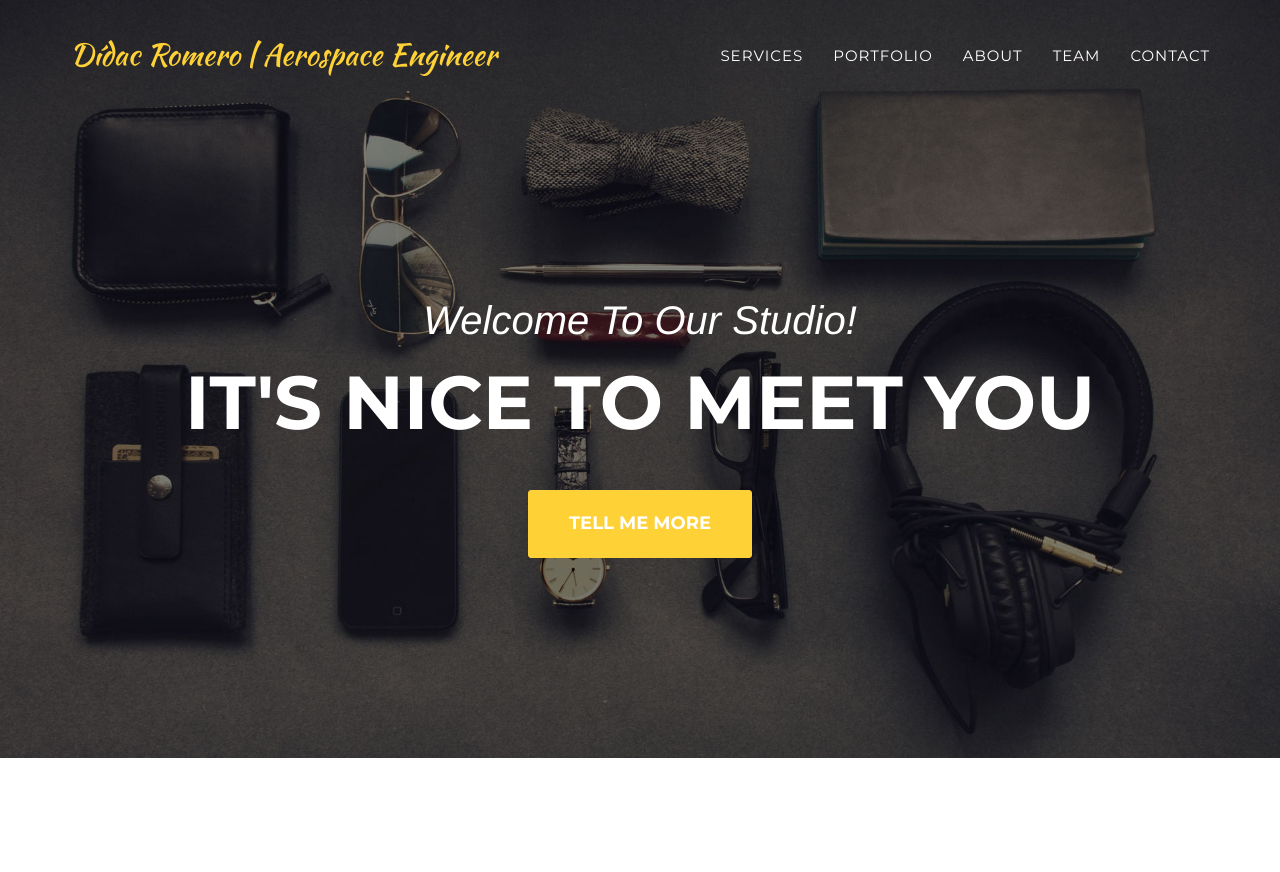
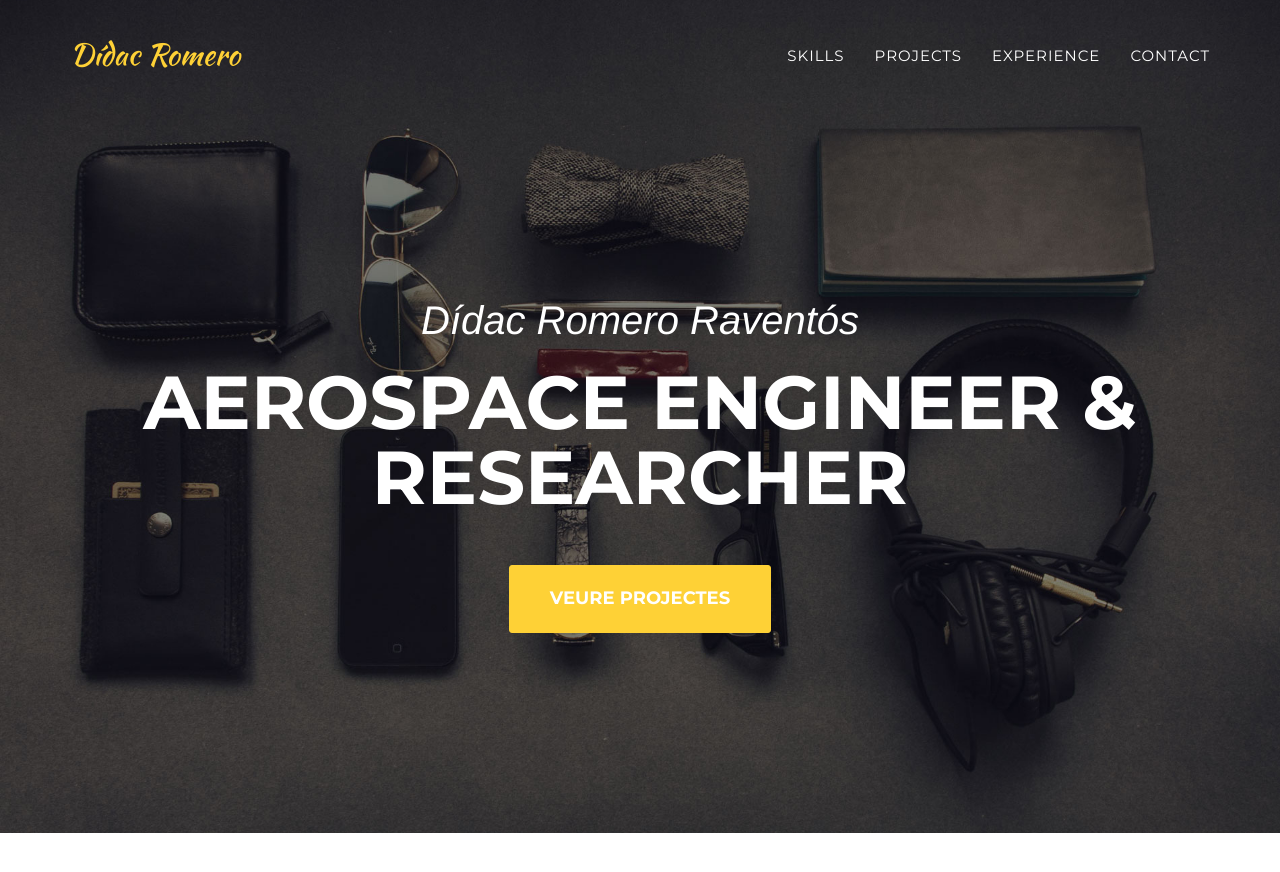
Before and after one commit to DidacRomeroRaventos/DidacRomeroRaventos.github.io, a Jekyll site: the page built from index.html, in a window 1280 px wide and 900 px high. Shown: the top 872 px of the window. Built offline with Jekyll 4.4.1, drawn with Linux system fonts in a browser that asks for light colours; some web fonts are replaced.

Commit message:
Update header.html

```diff
--- a/_includes/header.html
+++ b/_includes/header.html
@@ -1,7 +1,5 @@
-<!-- Navigation -->
 <nav class="navbar navbar-default navbar-fixed-top">
     <div class="container">
-            <!-- Brand and toggle get grouped for better mobile display -->
         <div class="navbar-header page-scroll">
             <button type="button" class="navbar-toggle" data-toggle="collapse" data-target="#bs-example-navbar-collapse-1">
                 <span class="sr-only">Toggle navigation</span>
@@ -9,49 +7,37 @@
                 <span class="icon-bar"></span>
                 <span class="icon-bar"></span>
             </button>
-                <a class="navbar-brand page-scroll" href="#page-top">{{site.title}}</a>
+            <a class="navbar-brand page-scroll" href="#page-top">Dídac Romero</a>
         </div>
 
-            <!-- Collect the nav links, forms, and other content for toggling -->
         <div class="collapse navbar-collapse" id="bs-example-navbar-collapse-1">
             <ul class="nav navbar-nav navbar-right">
                 <li class="hidden">
                     <a href="#page-top"></a>
                 </li>
                 <li>
-                        <a class="page-scroll" href="#services">Services</a>
+                    <a class="page-scroll" href="#services">Skills</a>
                 </li>
                 <li>
-                        <a class="page-scroll" href="#portfolio">Portfolio</a>
+                    <a class="page-scroll" href="#portfolio">Projects</a>
                 </li>
                 <li>
-                        <a class="page-scroll" href="#about">About</a>
-                    </li>
-                    <li>
-                        <a class="page-scroll" href="#team">Team</a>
+                    <a class="page-scroll" href="#about">Experience</a>
                 </li>
                 <li>
                     <a class="page-scroll" href="#contact">Contact</a>
                 </li>
             </ul>
         </div>
-            <!-- /.navbar-collapse -->
     </div>
-        <!-- /.container-fluid -->
 </nav>
 
-    <!-- Header -->
 <header>
     <div class="container">
         <div class="intro-text">
-                <div class="intro-lead-in">Welcome To Our Studio!</div>
-                <div class="intro-heading">It's Nice To Meet You</div>
-                <a href="#services" class="page-scroll btn btn-xl">Tell Me More</a>
+            <div class="intro-lead-in">Dídac Romero Raventós</div>
+            <div class="intro-heading">Aerospace Engineer & Researcher</div>
+            <a href="#portfolio" class="page-scroll btn btn-xl">Veure Projectes</a>
             </div>
     </div>
 </header>
-<!--
-        {% for page in site.pages %}
-          {% if page.title %}<a class="page-link" href="{{ page.url | prepend: site.baseurl }}">{{ page.title }}</a>{% endif %}
-        {% endfor %}
- -->
```
Lines whose indentation alone changed are shown as unchanged.
